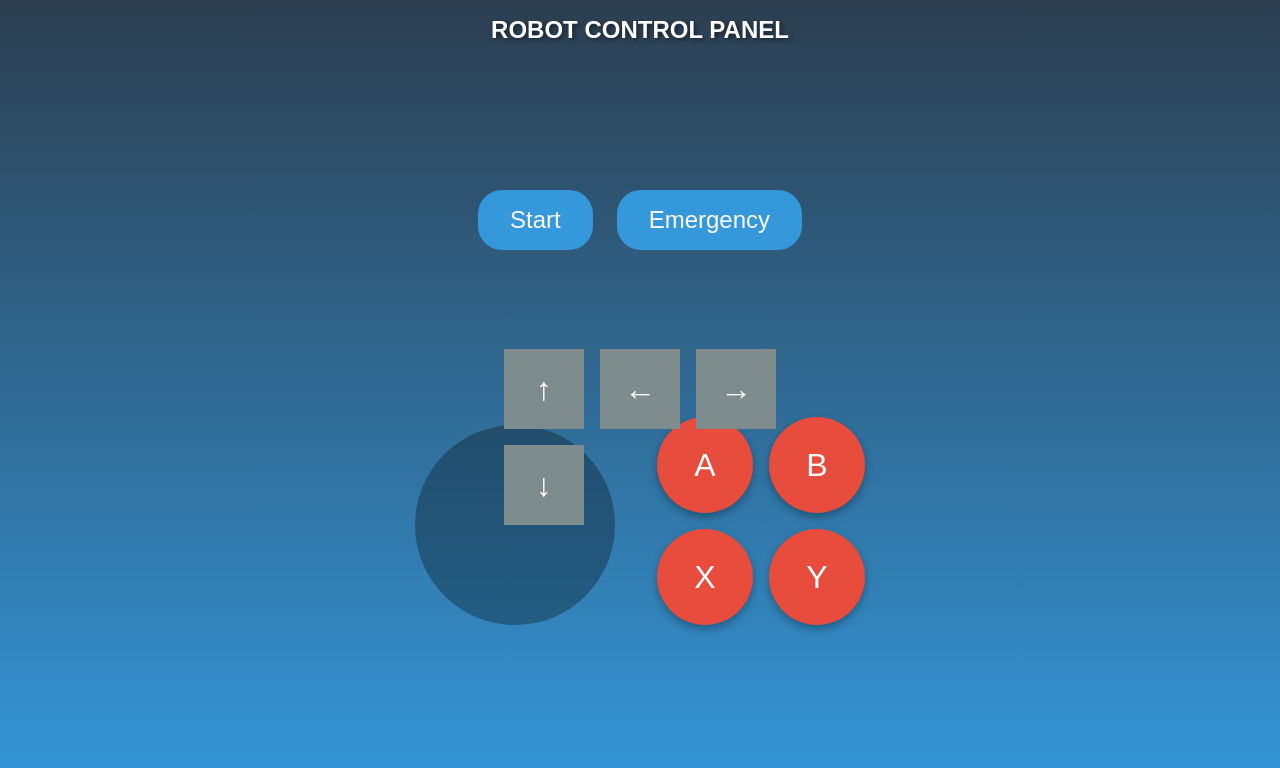
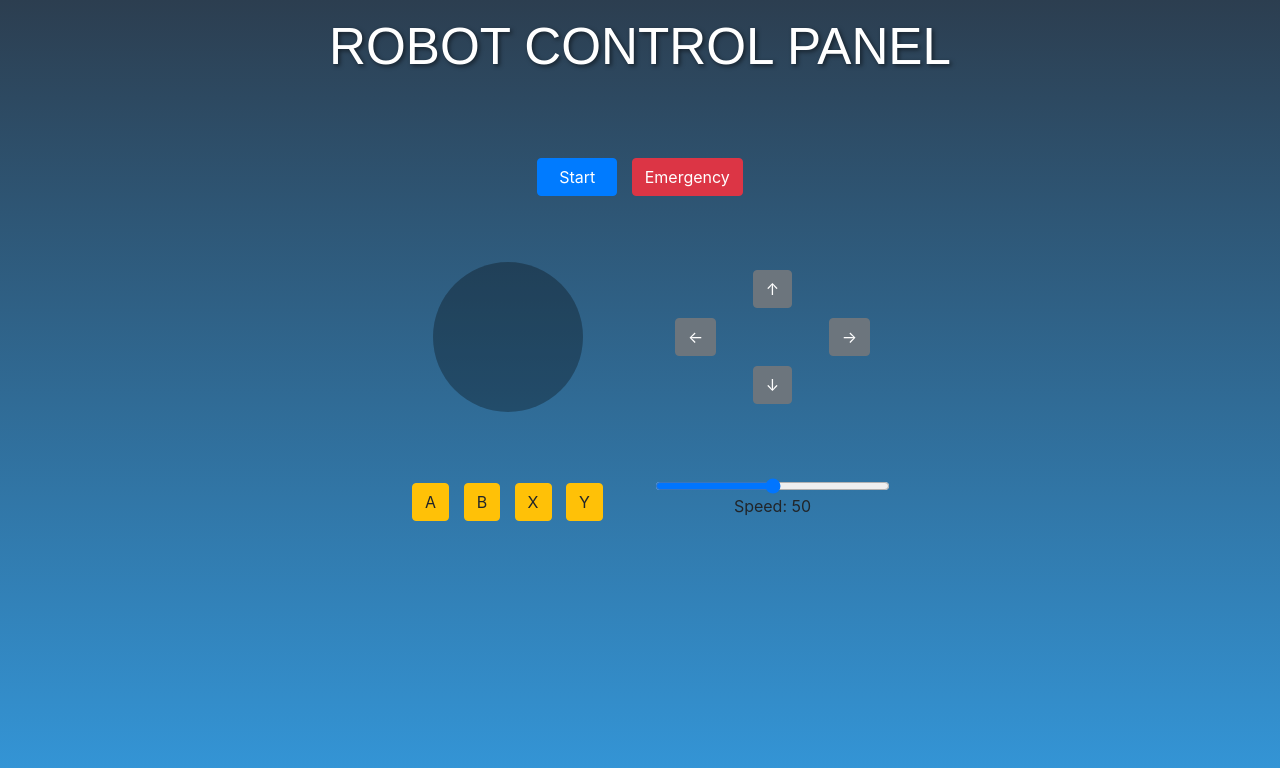
Before and after one commit to luigimuratore/CtrlAltRover, a Flask app: page / in a window 1280 px wide. Shown: the top 768 px of the page. Run offline with Flask 3, Linux system fonts and the light colour scheme; some libraries are stand-ins or nearby versions.

Commit message:
pc interface

```diff
--- a/API/static/style.css
+++ b/API/static/style.css
@@ -1,3 +1,4 @@
+/* Title styling */
 .title {
     position: absolute;
     top: 2vh;
@@ -11,19 +12,16 @@
     z-index: 1;
 }
 
-
+/* Body and container */
 body {
-    background: linear-gradient(to bottom, #2c3e50, #3498db); /* Gradient */
-
+    background: linear-gradient(to bottom, #2c3e50, #3498db);
     margin: 0;
     padding: 0;
-
     display: flex;
     justify-content: center;
     align-items: center;
     min-height: 100vh;
 }
-
 
 #gamepad {
     position: relative;
@@ -33,115 +31,63 @@ body {
     max-height: 500px;
 }
 
-/* Joystick Area (Responsive) */
-#joystick {
-    position: absolute;
-    bottom: 5%;
-    left: 5%;
-    width: 25vmin;
-    height: 25vmin;
-    min-width: 100px;
-    min-height: 100px;
+/* Joystick styling */
+.joystick {
+    width: 150px;
+    height: 150px;
+    margin: auto;
     background: rgba(0, 0, 0, 0.3);
     border-radius: 50%;
 }
 
-/* Action Buttons (Responsive) */
-.action-buttons {
-    position: absolute;
-    bottom: 5%;
-    right: 5%;
-    display: grid;
-    grid-template-columns: repeat(2, 1fr);
-    gap: 2vmin;
+/* Button adjustments */
+.top-btn {
+    min-width: 80px;
+    margin: 0 5px;
 }
 
 .action-btn {
-    width: 12vmin;
-    height: 12vmin;
-    min-width: 50px;
-    min-height: 50px;
-    border-radius: 50%;
-    border: none;
-    background: #e74c3c;
-    color: white;
-    font-size: 4vmin;
-    cursor: pointer;
-    box-shadow: 0 4px 8px rgba(0, 0, 0, 0.3);
-}
-
-/* Top Buttons (Responsive) */
-.top-buttons {
-    position: absolute;
-    top: 8%;
-    left: 50%;
-    transform: translateX(-50%);
-    display: flex;
-    gap: 3vmin;
-}
-
-.top-btn {
-    padding: 2vmin 4vmin;
-    border: none;
-    border-radius: 3vmin;
-    background: #3498db;
-    color: white;
-    cursor: pointer;
-    font-size: 3vmin;
-    min-width: 80px;
-}
-
-/* Directional Arrows (Responsive) */
-.directional-buttons {
-    position: absolute;
-    bottom: 25%;
-    left: 50%;
-    transform: translateX(-50%);
-    display: grid;
-    grid-template-columns: repeat(3, 1fr);
-    gap: 2vmin;
+    margin: 5px;
 }
 
 .dir-btn {
-    width: 10vmin;
-    height: 10vmin;
-    min-width: 40px;
-    min-height: 40px;
-    border: none;
-    background: #7f8c8d;
-    color: white;
-    cursor: pointer;
-    font-size: 4vmin;
+    margin: 5px;
 }
 
-/* Mobile Responsive Adjustments */
+/* Ensure the joystick and directional container are vertically centered */
+.row.align-items-center {
+    min-height: 250px;  /* adjust as needed so that the directional container aligns with the joystick */
+}
+
+/* Styling for the directional container */
+.directional-container {
+    display: inline-block;
+    /* Optionally, set a fixed height/width or padding as needed */
+    width: 100%;
+}
+
+/* Remove any extra spacing inside directional rows if needed */
+.directional-container .row {
+    margin: 0;
+}
+
+/* Adjust the directional button styles if needed */
+.dir-btn {
+    margin: 5px;
+    /* You can also adjust padding, font-size, etc. */
+}
+
+
+
+
+/* Responsive adjustments */
 @media (max-width: 600px) {
     .title {
-        font-size: 6vw;
-        top: 1vh;
-    }
-
-    .action-btn {
-        font-size: 5vw;
-    }
-
-    .top-btn {
-        padding: 3vw 6vw;
-        font-size: 4vw;
+      font-size: 6vw;
+      top: 1vh;
     }
 
     .dir-btn {
         font-size: 5vw;
     }
 }
-
-@media (orientation: landscape) {
-    #gamepad {
-        width: 90vmax;
-        height: 90vmax;
-    }
-
-    .title {
-        font-size: 3vh;
-    }
-}
--- a/API/templates/controller.html
+++ b/API/templates/controller.html
@@ -2,57 +2,91 @@
 <html lang="it">
 <head>
   <meta charset="UTF-8">
-    <meta name="viewport" content="width=device-width, initial-scale=1.0, maximum-scale=1.0, user-scalable=no">
-    <title>Controllo Robot</title>
-    <link rel="stylesheet" href="static/style.css"> <!-- External CSS -->
+  <meta name="viewport" content="width=device-width, initial-scale=1">
+  <title>Robot Control Panel</title>
+  <!-- Bootstrap CSS -->
+  <link rel="stylesheet" href="https://stackpath.bootstrapcdn.com/bootstrap/4.5.2/css/bootstrap.min.css">
+  <!-- Your custom CSS -->
+  <link rel="stylesheet" href="static/style.css">
   <script src="https://cdnjs.cloudflare.com/ajax/libs/socket.io/4.0.1/socket.io.js"></script>
   <script src="https://cdnjs.cloudflare.com/ajax/libs/nipplejs/0.9.0/nipplejs.min.js"></script>
 </head>
 <body>
-    <!-- Title -->
-    <h1 class="title">ROBOT CONTROL PANEL</h1>
+  <div class="container">
+    <h1 class="text-center title">ROBOT CONTROL PANEL</h1>
 
-    <div id="gamepad">
-        <!-- Top Buttons -->
-        <div class="top-buttons">
-            <button class="top-btn" onclick="sendCommand('start')">Start</button>
-            <button class="top-btn" onclick="sendCommand('emergency')">Emergency</button>
-        </div>
-
-        <!-- Joystick Area -->
-        <div id="joystick"></div>
-
-        <!-- Action Buttons (Right Side) -->
-        <div class="action-buttons">
-            <button class="action-btn" onclick="sendCommand('action1')">A</button>
-            <button class="action-btn" onclick="sendCommand('action2')">B</button>
-            <button class="action-btn" onclick="sendCommand('action3')">X</button>
-            <button class="action-btn" onclick="sendCommand('action4')">Y</button>
-        </div>
-
-        <!-- Optional Directional Buttons -->
-        <div class="directional-buttons">
-            <button class="dir-btn" onclick="sendCommand('up')">↑</button>
-            <button class="dir-btn" onclick="sendCommand('left')">←</button>
-            <button class="dir-btn" onclick="sendCommand('right')">→</button>
-            <button class="dir-btn" onclick="sendCommand('down')">↓</button>
+    <div id="gamepad" class="mx-auto">
+      <!-- Row 1: Top Buttons -->
+      <div class="row my-3">
+        <div class="col text-center">
+          <button class="btn btn-primary top-btn" onclick="sendCommand('start')">Start</button>
+          <button class="btn btn-danger top-btn" onclick="sendCommand('emergency')">Emergency</button>
         </div>
       </div>
 
-    <!-- JavaScript kept inline in HTML -->
+    <!-- Row 2: Joystick and Directional Buttons -->
+    <div class="row my-3 align-items-center">
+        <div class="col-md-6 text-center">
+        <div id="joystick" class="joystick"></div>
+        </div>
+        <div class="col-md-6 text-center">
+        <div class="directional-container">
+            <div class="row">
+            <div class="col text-center">
+                <button class="btn btn-secondary dir-btn" onclick="sendCommand('up')">↑</button>
+            </div>
+            </div>
+            <div class="row">
+            <div class="col-6 text-left">
+                <button class="btn btn-secondary dir-btn" onclick="sendCommand('left')">←</button>
+            </div>
+            <div class="col-6 text-right">
+                <button class="btn btn-secondary dir-btn" onclick="sendCommand('right')">→</button>
+            </div>
+            </div>
+            <div class="row">
+            <div class="col text-center">
+                <button class="btn btn-secondary dir-btn" onclick="sendCommand('down')">↓</button>
+            </div>
+            </div>
+        </div>
+        </div>
+    </div>
+
+
+      <!-- Row 3: Action Buttons and Speed Slider -->
+      <div class="row my-3">
+        <div class="col-md-6 text-center">
+            <button class="btn btn-warning action-btn" onclick="sendCommand('action1')">A</button>
+            <button class="btn btn-warning action-btn" onclick="sendCommand('action2')">B</button>
+            <button class="btn btn-warning action-btn" onclick="sendCommand('action3')">X</button>
+            <button class="btn btn-warning action-btn" onclick="sendCommand('action4')">Y</button>
+        </div>
+        <div class="col-md-6 text-center">
+          <input type="range" id="speedSlider" min="0" max="100" value="50" class="form-control-range" onchange="updateSpeed(this.value)">
+          <div>Speed: <span id="speedValue">50</span></div>
+        </div>
+      </div>
+    </div>
+  </div>
+
+  <!-- Inline JavaScript -->
   <script>
     const socket = io.connect('http://' + document.domain + ':' + location.port);
-        last_action = '';
+    let last_action = '';
 
     function sendCommand(command) {
-            // Check if the command is different from the previous one
       if (command === last_action) return;
       last_action = command;
       socket.emit('command', command);
     }
 
+    function updateSpeed(value) {
+      document.getElementById('speedValue').innerText = value;
+      socket.emit('command', 'speed:' + value);
+    }
+
     document.addEventListener('DOMContentLoaded', function() {
-            // Joystick initialization
       const joystick = nipplejs.create({
         zone: document.getElementById('joystick'),
         mode: 'static',
@@ -74,5 +108,8 @@
       });
     });
   </script>
+  <!-- Bootstrap and jQuery scripts -->
+  <script src="https://code.jquery.com/jquery-3.5.1.slim.min.js"></script>
+  <script src="https://cdn.jsdelivr.net/npm/bootstrap@4.5.2/dist/js/bootstrap.bundle.min.js"></script>
 </body>
 </html>
```
Lines whose indentation alone changed are shown as unchanged.
